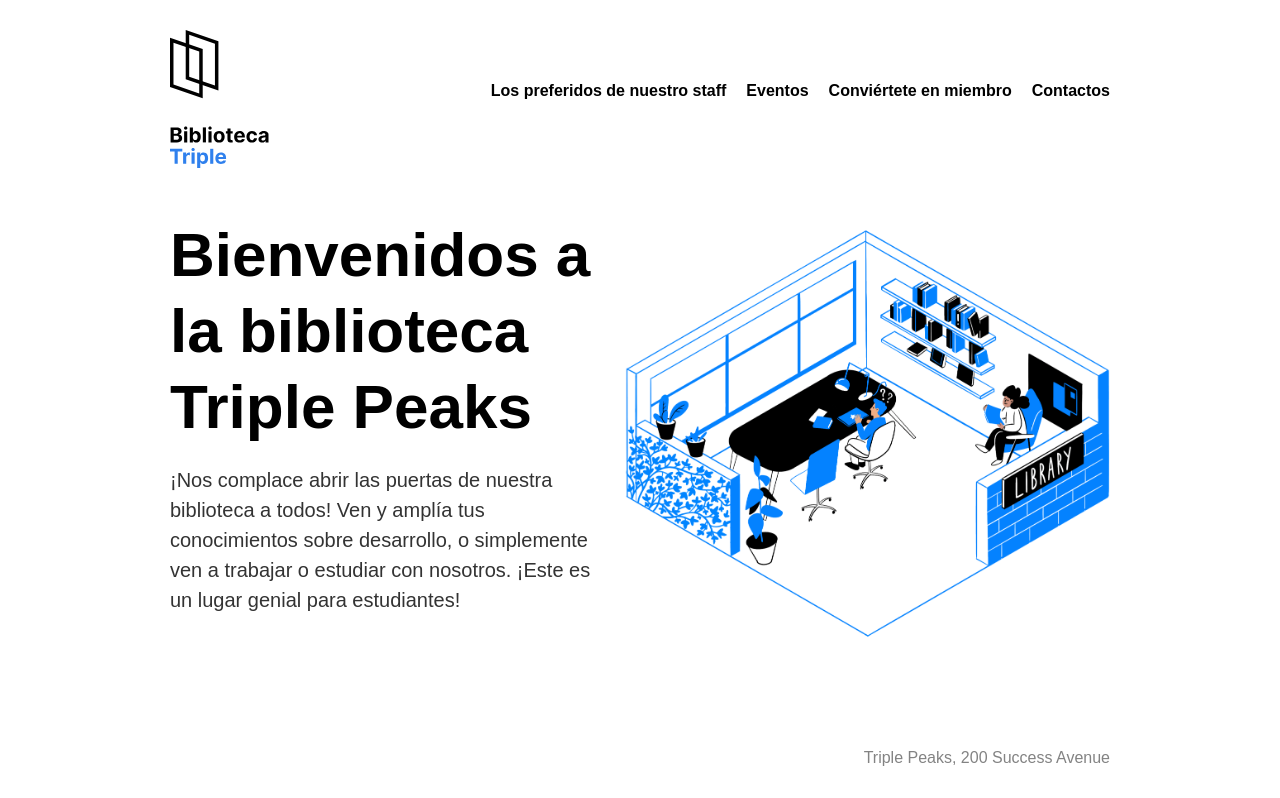
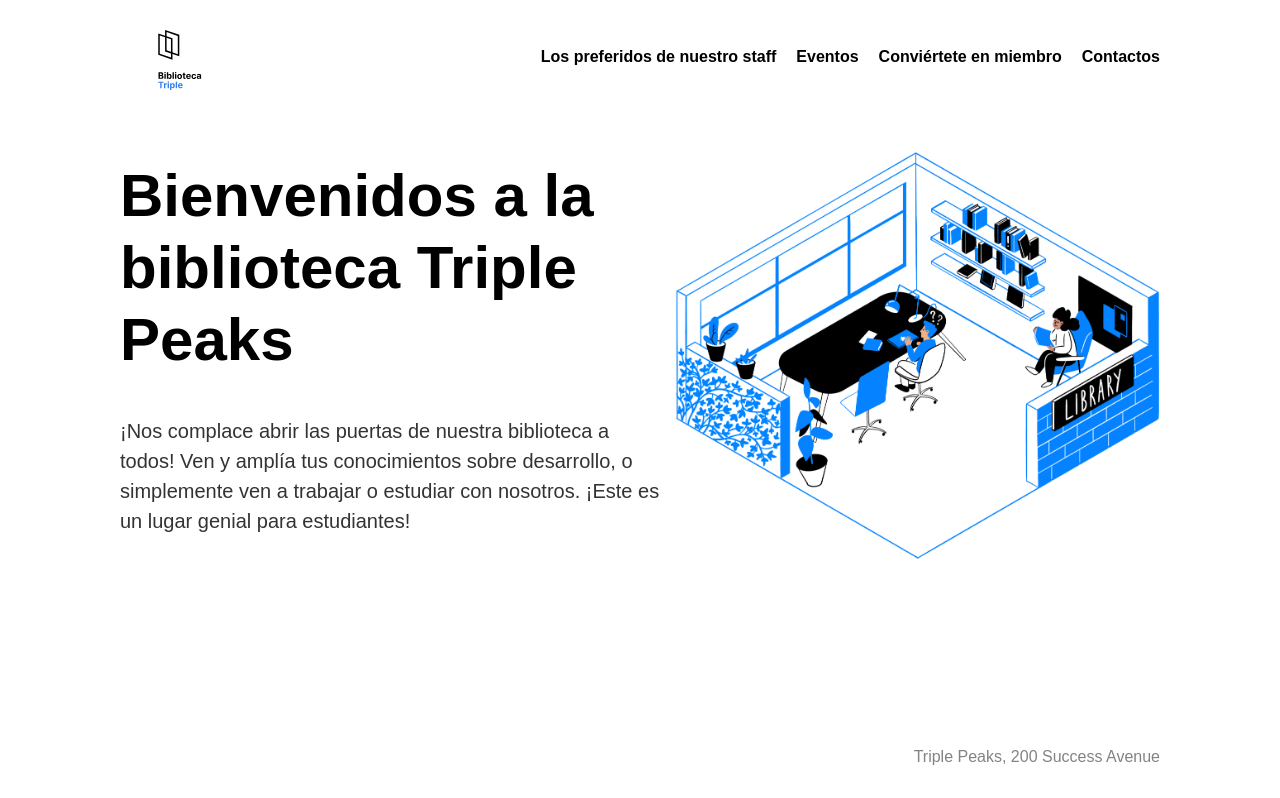
Before and after one commit to monse17120/web_project_library_es, a plain HTML site: page index.html in a window 1280 px wide. Shown: the top 798 px of the page. Drawn offline with Linux system fonts and the light colour scheme.

Commit message:
Update style.css

```diff
--- a/styles/style.css
+++ b/styles/style.css
@@ -7,10 +7,10 @@ body {
 }
 
 .page {
-  max-width: 1100px;
-  min-width: 320px;
+  max-width: 1200px;
+  min-width: 375px;
   font-size: 16px;
-  line-height: 1.5;
+  line-height: 1.6;
   margin: 0 auto;
 }
 
@@ -32,8 +32,8 @@ body {
 }
 
 .nav__logo {
-  width: 100px;
-  height: auto;
+  width: 120px;
+  height: 60px;
 }
 
 .nav__links {
@@ -41,7 +41,7 @@ body {
   list-style-type: none;
   column-gap: 20px;
   padding: 0;
-  margin-top: 0;
+  margin-top: 10px;
 }
 
 .nav__link {
@@ -57,10 +57,11 @@ body {
 }
 
 .header__title {
-  font-size: 62px;
-  line-height: 76px;
-  font-weight: 700;
-  margin: 0;
+  font-size: 60px;
+  line-height: 72px;
+  font-weight: 600;
+  max-width: 800px;
+  margin-top: 20px;;
 }
 
 .header__description {
@@ -131,6 +132,7 @@ body {
 }
 
 .card {
+  flex: 1 1 48%; /* Dos columnas con espacio uniforme */
   max-width: 360px;
   height: 420px;
   display: flex;
@@ -168,3 +170,9 @@ body {
   line-height: 20px;
   color: #838383;
 }
+
+.header__link {
+  text-decoration: none;
+  color: #000;
+  font-weight: bold;
+}
```
